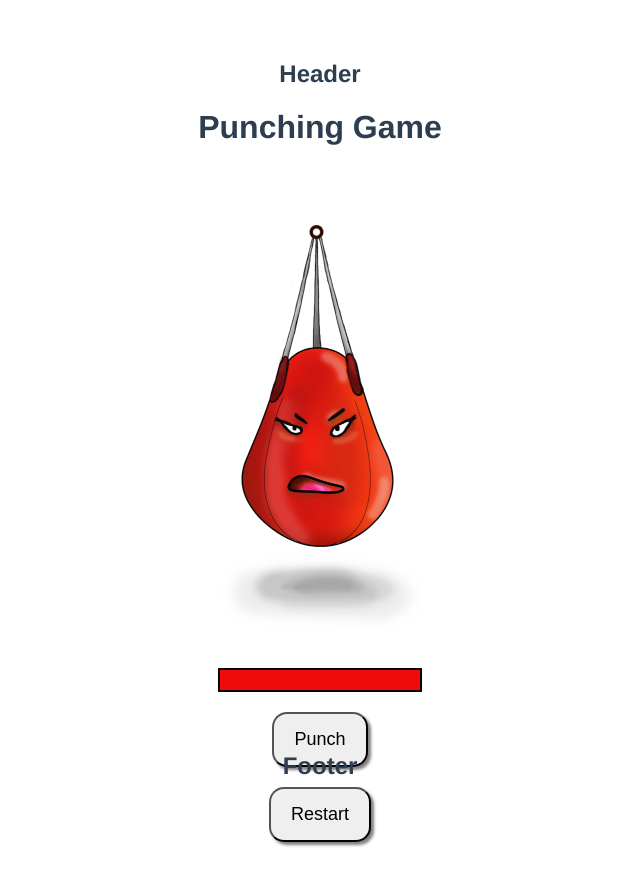
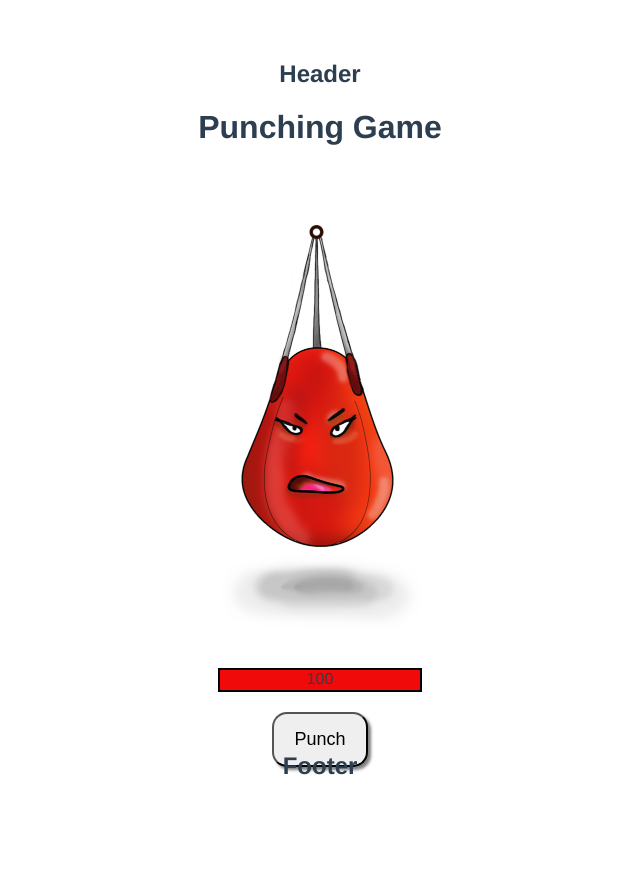
Before and after one commit to Lu-Smith/vue_punchbag_game, a Vue app in the folder punchbag_game/: page / in a window 1280 px wide. Shown: the whole page, without its empty margins (320-960 px from the left). After the commit the page ends 800 px from the top, so only its background shows below. Built offline with nearby package versions, Linux system fonts and the light colour scheme.

Commit message:
Updated MainGame

```diff
--- a/punchbag_game/src/components/MainGame.vue
+++ b/punchbag_game/src/components/MainGame.vue
@@ -2,11 +2,11 @@
   <div>
     <div id="bag"></div>
     <div id="bag-health">
-      <div></div>
+      <div>{{ health }}</div>
     </div>
     <div id="controls">
-      <button v-on:click="punch">Punch</button>
-      <button v-on:click="restart">Restart</button>
+      <button v-on:click="punch" v-show="!ended">Punch</button>
+      <button v-on:click="restart" v-show="ended">Restart</button>
     </div>
   </div>
 </template>
@@ -17,6 +17,8 @@ import { defineComponent, ref } from 'vue';
 interface MyComponent {
   punch: () => void;
   restart: () => void;
+  health: number;
+  ended: boolean;
 }
 
 const useMyComponent = () => {
@@ -35,14 +37,14 @@ const useMyComponent = () => {
     ended.value = false;
   };
 
-  return { health, punch, restart };
+  return { health, ended, punch, restart };
 };
 
 export default defineComponent({
   setup() {
-    const { health, punch, restart } = useMyComponent();
+    const { health, ended, punch, restart} = useMyComponent();
 
-    return { health, punch, restart };
+    return { health, punch, restart, ended };
   },
 });
 </script>
```
